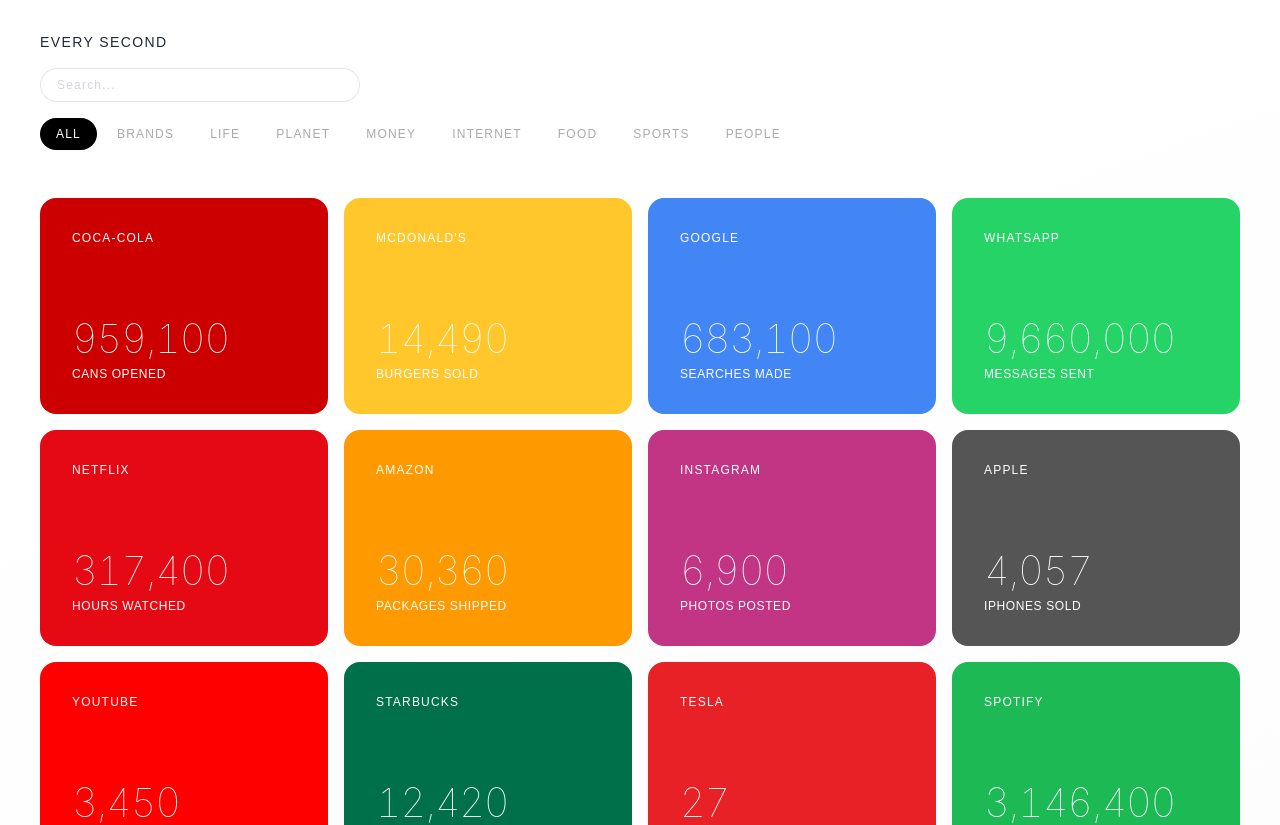
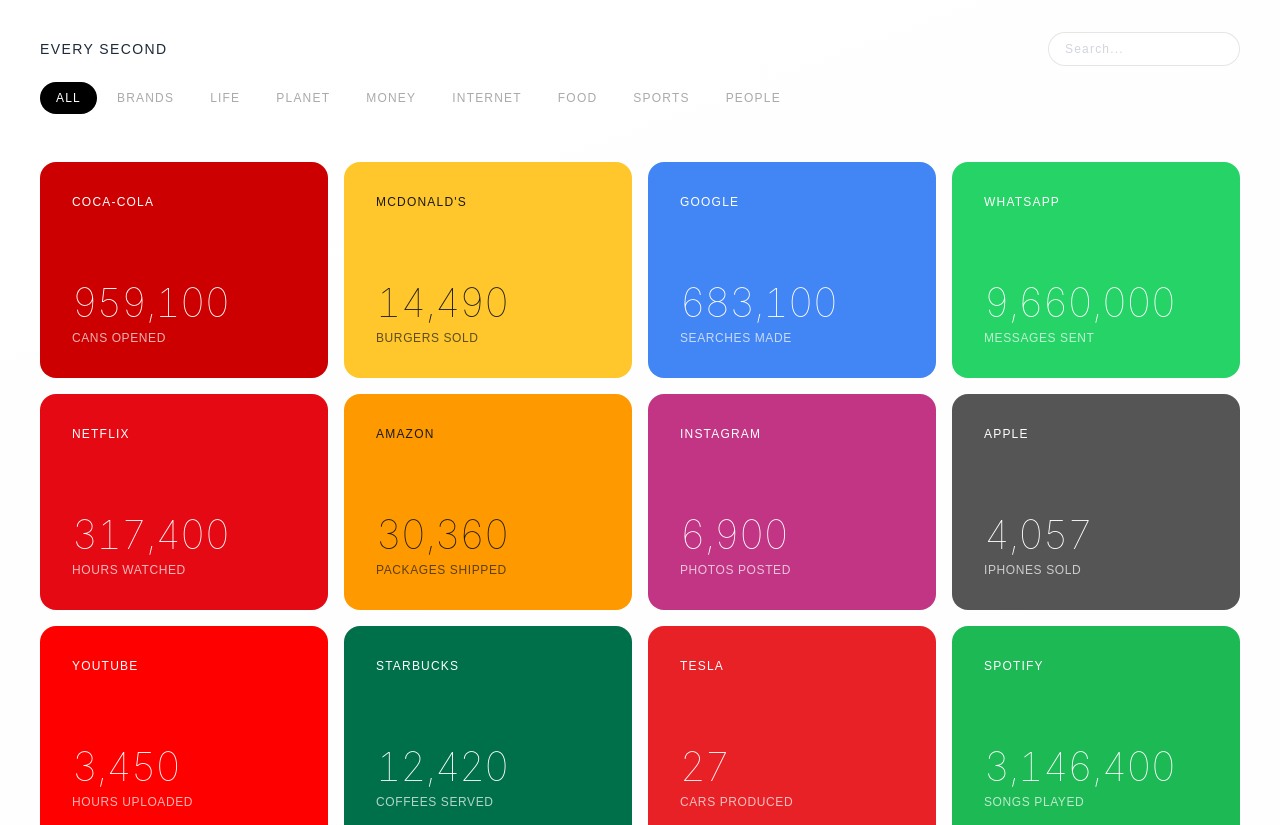
Before and after one commit to graciadavid/onesecond, a Next.js app: page / in a window 1280 px wide. Shown: the top 825 px of the page. Built offline with nearby package versions, Linux system fonts and the light colour scheme.

Commit message:
search on right side of header

```diff
--- a/app/page.tsx
+++ b/app/page.tsx
@@ -4,7 +4,16 @@
 import Link from "next/link"
 import { brands } from "@/lib/brands"
 
-function AnimatedNumber({ perSecond }: { perSecond: number }) {
+function getTextColor(bgColor: string): string {
+ const hex = bgColor.replace('#', '')
+ const r = parseInt(hex.substr(0, 2), 16)
+ const g = parseInt(hex.substr(2, 2), 16)
+ const b = parseInt(hex.substr(4, 2), 16)
+ const luminance = (0.299 * r + 0.587 * g + 0.114 * b) / 255
+ return luminance > 0.6 ? '#1a1a1a' : '#ffffff'
+}
+
+function AnimatedNumber({ perSecond, textColor }: { perSecond: number, textColor: string }) {
  const [count, setCount] = useState(0)
  const startRef = useRef(Date.now())
 
@@ -15,7 +24,7 @@
    return () => clearInterval(interval)
  }, [perSecond])
 
-  return <>{count.toLocaleString("en-US")}</>
+ return <span style={{ color: textColor }}>{count.toLocaleString("en-US")}</span>
 }
 
 const categories = [
@@ -44,16 +53,18 @@
    <main className="min-h-screen flex flex-col" style={{ background: "linear-gradient(160deg, #ffffff 0%, #fafafa 60%, #f5f0f0 100%)" }}>
 
      <header className="px-5 md:px-10 py-6 md:py-8 flex flex-col gap-4">
-        <p className="text-gray-800 text-xs md:text-sm font-light tracking-widest uppercase">Every Second</p>
 
-        {/* Search */}
+       {/* Top row: title + search */}
+       <div className="flex items-center justify-between gap-4">
+         <p className="text-gray-800 text-xs md:text-sm font-light tracking-widest uppercase shrink-0">Every Second</p>
          <input
            type="text"
            placeholder="Search..."
            value={search}
            onChange={e => { setSearch(e.target.value); setActiveCategory("all") }}
-          className="w-full max-w-xs rounded-full px-4 py-2 text-xs tracking-widest outline-none border border-black/10 bg-white/80 text-gray-600 placeholder-gray-300"
+           className="rounded-full px-4 py-2 text-xs tracking-widest outline-none border border-black/10 bg-white/80 text-gray-600 placeholder-gray-300 w-36 md:w-48"
          />
+       </div>
 
        {/* Categories */}
        <div className="flex gap-1 flex-wrap">
@@ -74,23 +85,26 @@
      </header>
 
      <section className="flex-1 px-5 md:px-10 py-4 grid grid-cols-2 md:grid-cols-3 lg:grid-cols-4 gap-3 md:gap-4">
-        {filtered.map((brand) => (
+       {filtered.map((brand) => {
+         const tc = getTextColor(brand.bgColor)
+         return (
            <Link key={brand.slug} href={`/brand/${brand.slug}`}>
              <div
                className="rounded-2xl p-5 md:p-8 flex flex-col justify-between cursor-pointer hover:scale-105 transition-transform"
                style={{ background: brand.bgColor, aspectRatio: "4/3" }}
              >
-              <p className="text-white text-xs tracking-widest uppercase font-medium">{brand.name}</p>
+               <p className="text-xs tracking-widest uppercase font-medium" style={{ color: tc }}>{brand.name}</p>
                <div className="flex flex-col gap-1 md:gap-2">
-                <p className="tabular-nums font-thin leading-none text-white"
-                  style={{ fontSize: "clamp(1.2rem, 5vw, 2.5rem)", letterSpacing: "-0.03em", fontFamily: "-apple-system, 'SF Pro Display', BlinkMacSystemFont, sans-serif" }}>
-                  <AnimatedNumber perSecond={brand.perSecond} />
+                 <p className="tabular-nums font-thin leading-none"
+                   style={{ fontSize: "clamp(1.2rem, 5vw, 2.5rem)", letterSpacing: "-0.03em", fontFamily: "-apple-system, 'SF Pro Display', BlinkMacSystemFont, sans-serif", color: tc }}>
+                   <AnimatedNumber perSecond={brand.perSecond} textColor={tc} />
                  </p>
-                <p className="text-white text-xs font-medium tracking-wider uppercase leading-tight">{brand.unit}</p>
+                 <p className="text-xs font-medium tracking-wider uppercase leading-tight" style={{ color: tc, opacity: 0.7 }}>{brand.unit}</p>
                </div>
              </div>
            </Link>
-        ))}
+         )
+       })}
      </section>
 
      <footer className="px-5 md:px-10 py-6 md:py-8">
```
Lines whose indentation alone changed are shown as unchanged.
